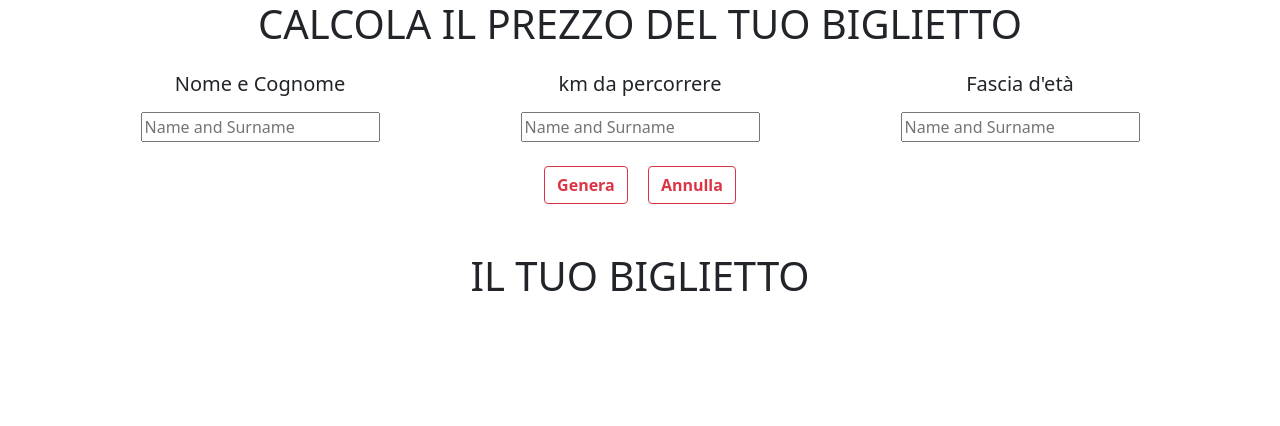
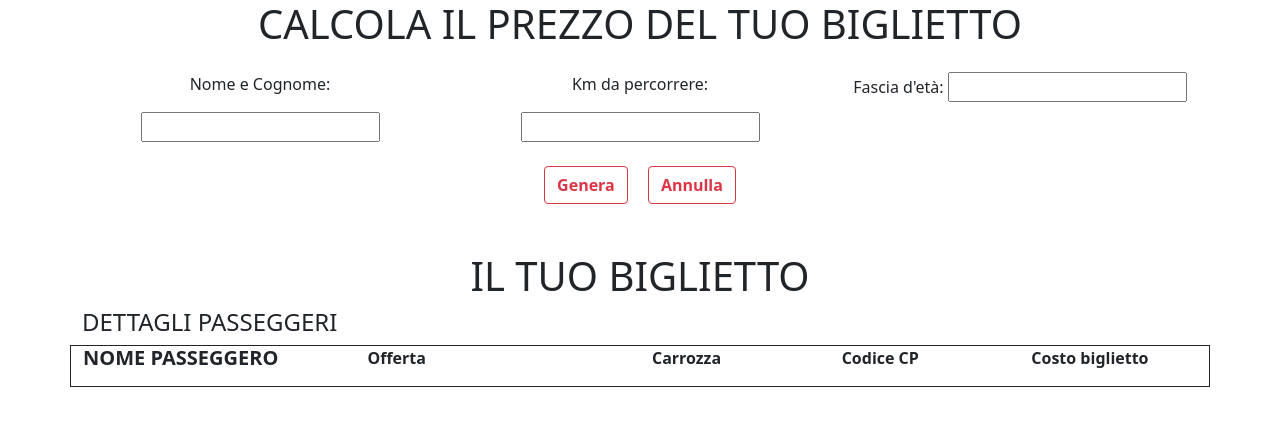
Before and after one commit to tiiaaaa/js-biglietto-treno-form, a plain HTML site: page index.html in a window 1280 px wide. Drawn offline with nearby package versions, Linux system fonts and the light colour scheme.

Commit message:
inserimento form html

```diff
--- a/index.html
+++ b/index.html
@@ -27,16 +27,30 @@
                         <div class="col-12">
                             <div class="row text-center">
                                 <div class="col-4">
-                                    <h5 class="mb-3">Nome e Cognome</h5>
-                                    <input type="text" placeholder="Name and Surname">
+                                    <form action="" method="get" class="form-example">
+                                        <div class="form-example">
+                                            <label class="mb-3" for="name">Nome e Cognome: </label>
+                                            <input type="text" name="name" id="name">
+                                        </div>
+                                    </form>
                                 </div>
+
                                 <div class="col-4">
-                                    <h5 class="mb-3">km da percorrere</h5>
-                                    <input type="text" placeholder="Name and Surname">
+                                    <form action="" method="get" class="form-example">
+                                        <div class="form-example">
+                                            <label class="mb-3" for="name">Km da percorrere: </label>
+                                            <input type="text" name="distance" id="distance">
+                                        </div>
+                                    </form>
                                 </div>
+
                                 <div class="col-4">
-                                    <h5 class="mb-3">Fascia d'età</h5>
-                                    <input type="text" placeholder="Name and Surname">
+                                    <form action="" method="get" class="form-example">
+                                        <div class="form-example">
+                                            <label class="mb-3" for="name">Fascia d'età:</label>
+                                            <input type="text" name="age" id="age">
+                                        </div>
+                                    </form>
                                 </div>
                             </div>
                         </div>
@@ -57,6 +71,43 @@
                 <div class="col-12 text-center">
                     <h1 class="text-uppercase">il tuo biglietto</h1>
                 </div>
+                <div class="col-12">
+                    <div class="row">
+                        <div class="col-12">
+                            <h4 class="text-uppercase">dettagli passeggeri</h4>
+                        </div>
+                        <div class="col-12 border border-dark">
+                            <div class="row">
+
+                                <div class="col-3">
+                                    <h5 class="text-uppercase fw-bold">nome passeggero</h5>
+
+                                    <p id="passenger-name"></p>
+                                </div>
+
+                                <div class="col-3">
+                                    <p class="fw-bold">Offerta</p>
+
+                                    <p id="tiket-type"></p>
+                                </div>
+
+                                <div class="col-2">
+                                    <p class="fw-bold">Carrozza</p>
+                                </div>
+
+                                <div class="col-2">
+                                    <p class="fw-bold">Codice CP</p>
+                                </div>
+
+                                <div class="col-2">
+                                    <p class="fw-bold">Costo biglietto</p>
+
+                                    <p id="tiket-price"></p>
+                                </div>
+                            </div>
+                        </div>
+                    </div>
+                </div>
             </section>
 
         </div>
```
